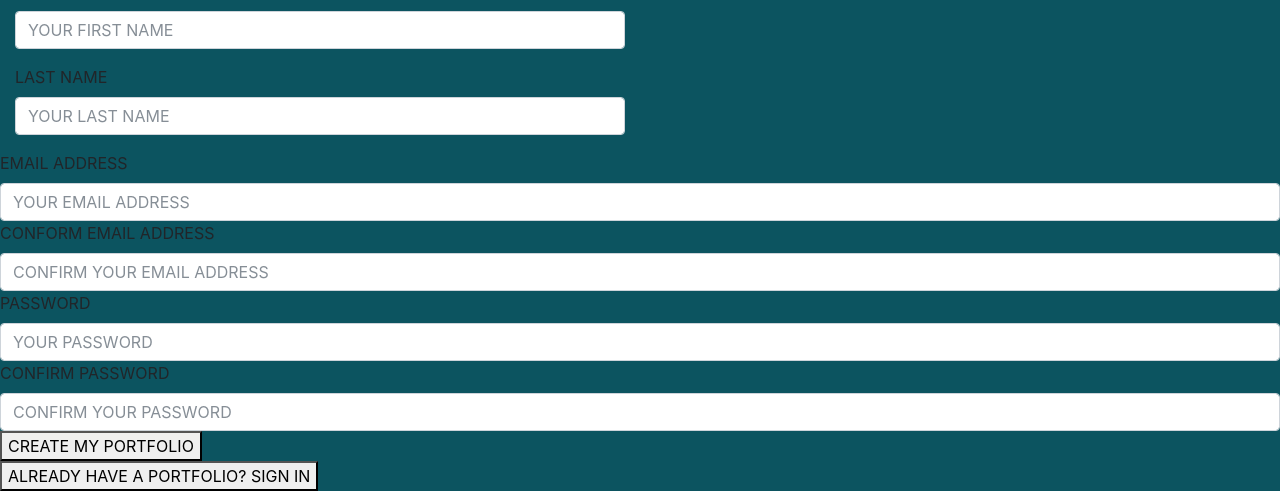
After one commit to MrGatzi/Pro3_-nzen, a PHP site: template templates/register.html.twig in a window 1280 px wide. The commit adds this page. Shown: the part 321-812 px from the top of the page. Run offline with PHP 8.4, Linux system fonts and the light colour scheme; the template is opened without the code that fills it, so the values that code supplies are empty; some libraries are stand-ins or nearby versions.

Commit message:
added v 1.0

```diff
--- a/templates/head.twig
+++ b/templates/head.twig
@@ -9,9 +9,5 @@
     <script src="https://cdnjs.cloudflare.com/ajax/libs/popper.js/1.12.3/umd/popper.min.js" integrity="sha384-vFJXuSJphROIrBnz7yo7oB41mKfc8JzQZiCq4NCceLEaO4IHwicKwpJf9c9IpFgh" crossorigin="anonymous"></script>
     <script src="https://maxcdn.bootstrapcdn.com/bootstrap/4.0.0-beta.2/js/bootstrap.min.js" integrity="sha384-alpBpkh1PFOepccYVYDB4do5UnbKysX5WZXm3XxPqe5iKTfUKjNkCk9SaVuEZflJ" crossorigin="anonymous"></script>
 
-    <link rel='stylesheet' type="text/css" href='{{"public/css/style.css"}}' >
-
- <!--
     <link rel="stylesheet" href="https://maxcdn.bootstrapcdn.com/bootstrap/4.0.0-beta.2/css/bootstrap.min.css" integrity="sha384-PsH8R72JQ3SOdhVi3uxftmaW6Vc51MKb0q5P2rRUpPvrszuE4W1povHYgTpBfshb" crossorigin="anonymous">
-    <link rel="stylesheet" type="text/css" href="../public/css/style.css">
-    -->
+    <link rel='stylesheet' type="text/css" href='{{"public/css/style.css"}}'>
--- /dev/null
+++ b/templates/register.html.twig
@@ -0,0 +1,40 @@
+{% include 'head.twig' %}
+
+<title>Create your portfolio</title>
+</head>
+
+<body>
+<main class="main">
+    <div class="image">
+        <img src="../public/img/image.png">
+    </div>
+    <div>
+        <form class="register">
+            <fieldset class="name">
+                <div class="col-sm-6 form-group">
+                    <label>FIRST NAME</label>
+                    <input type="text" name="firstName" placeholder="YOUR FIRST NAME" class="form-control">
+                </div>
+                <div class="col-sm-6 form-group">
+                    <label>LAST NAME</label>
+                    <input type="text" name="lastName" placeholder="YOUR LAST NAME" class="form-control">
+                </div>
+            </fieldset>
+            <fieldset class="email">
+                <label>EMAIL ADDRESS</label>
+                <input type="text" name="email" placeholder="YOUR EMAIL ADDRESS" class="form-control">
+                <label>CONFORM EMAIL ADDRESS</label>
+                <input type="text" name="confirmEmail" placeholder="CONFIRM YOUR EMAIL ADDRESS" class="form-control">
+            </fieldset>
+            <fieldset class="password">
+                <label>PASSWORD</label>
+                <input type="password" name="password" placeholder="YOUR PASSWORD" class="form-control">
+                <label>CONFIRM PASSWORD</label>
+                <input type="password" name="confirmPassword" placeholder="CONFIRM YOUR PASSWORD" class="form-control">
+            </fieldset>
+            <button class="create" type="button" name="create">CREATE MY PORTFOLIO</button>
+        </form>
+        <button class="login" type="button" name="login">ALREADY HAVE A PORTFOLIO? SIGN IN</button>
+    </div>
+</main>
+</body>
```
Also changed, not shown: templates/index.twig (+8 -3 lines), templates/portfolio.html.twig (added, +22 -0 lines).
